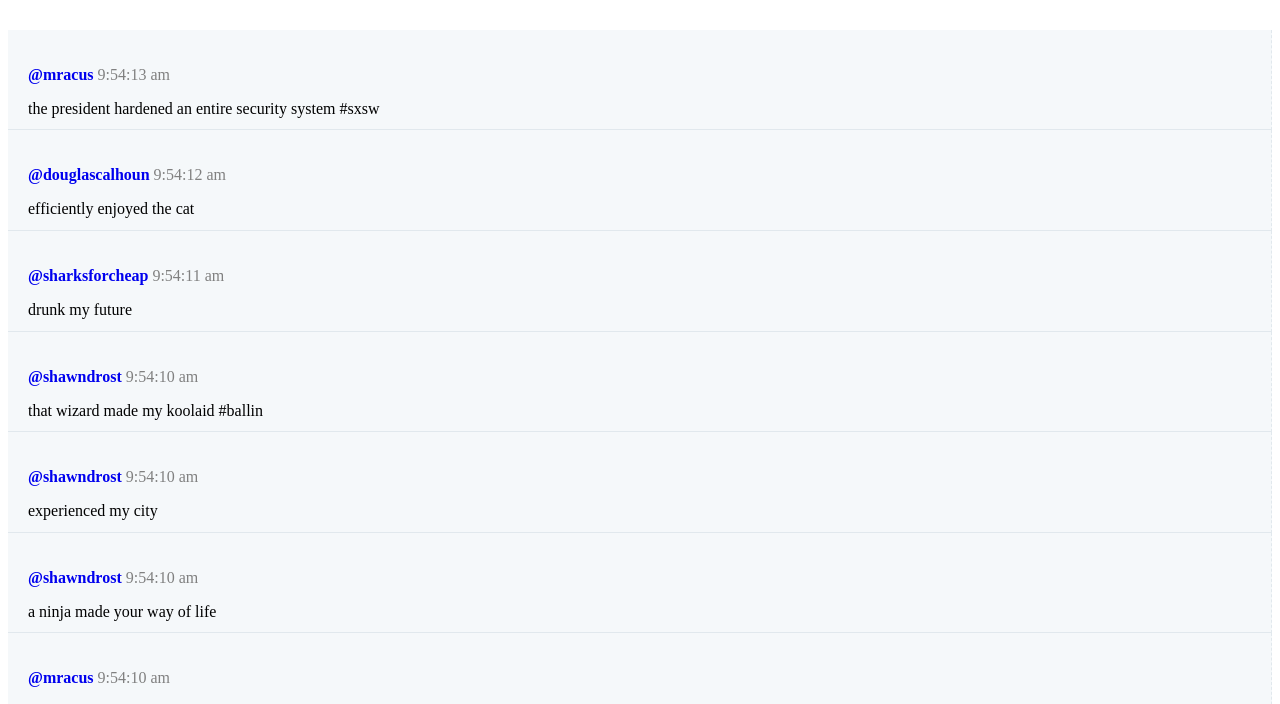
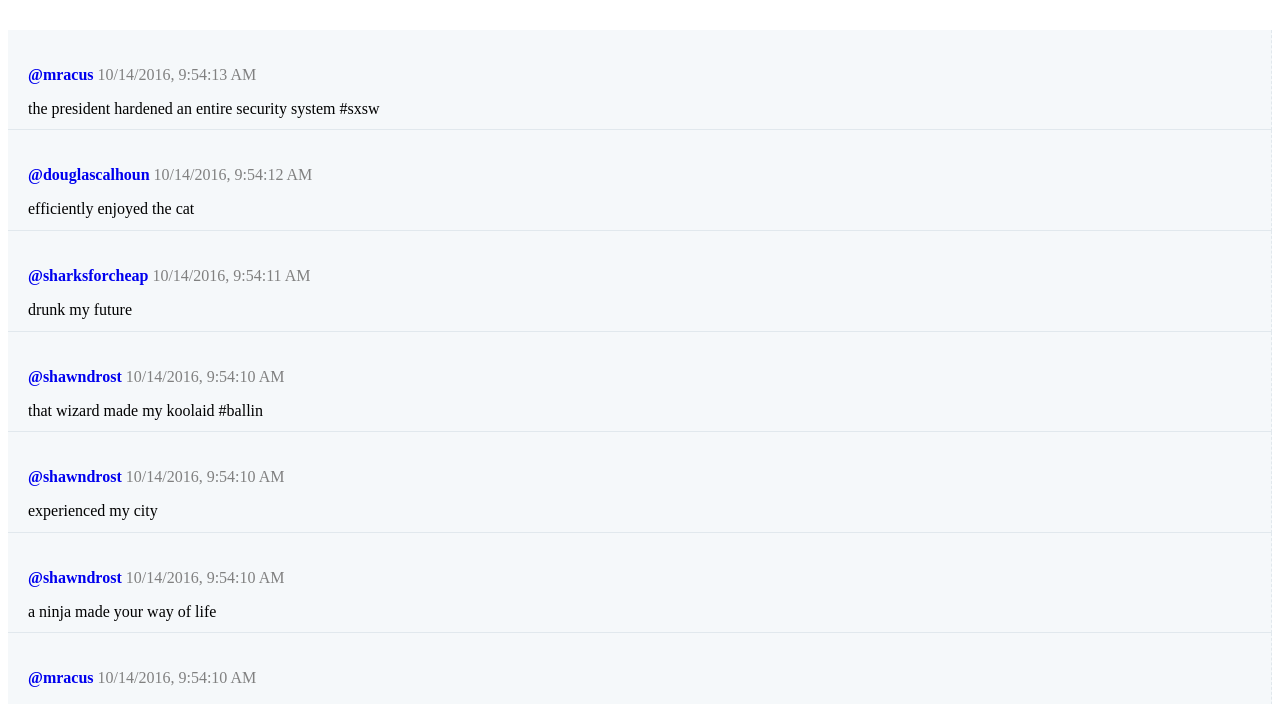
Before and after one commit to singsai/twittler, a plain HTML site: page index.html in a window 1280 px wide. Shown: the part 84-788 px from the top of the page. Drawn offline with Linux system fonts and the light colour scheme; files whose address does not match are found by name.

Commit message:
Add date

```diff
--- a/index.html
+++ b/index.html
@@ -76,9 +76,10 @@
 
         function displayDate(date) {
           var options = {
+                          year: 'numeric', month: 'numeric', day: 'numeric',
                           hour: 'numeric', minute: 'numeric', second: 'numeric'
                         };
-          return new Intl.DateTimeFormat('en-AU', options).format(date);
+          return new Intl.DateTimeFormat('en-US', options).format(date);
         }
 
         function displayTweet(number) {
```
